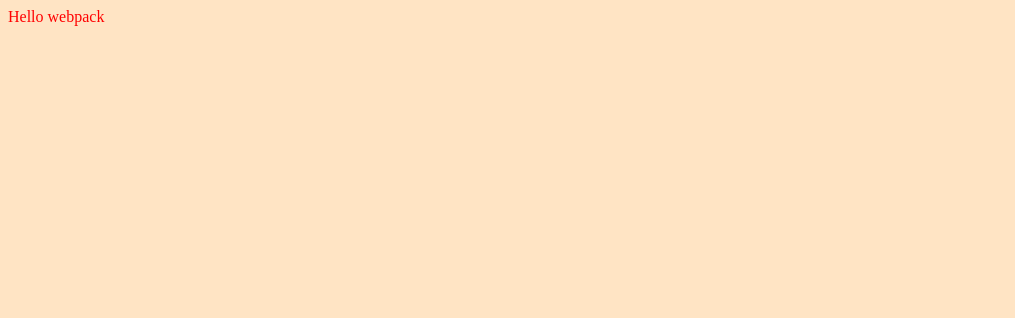
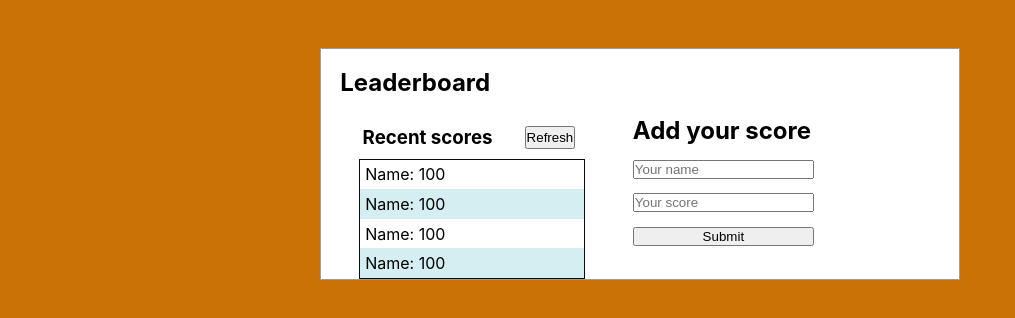
Before and after one commit to Graycemuthui/Leaderboard, a website built with webpack: page src/index.html in a window 1280 px wide. Shown: the whole page, without its empty margins (0-1015 px from the left). Built offline with nearby package versions, Linux system fonts and the light colour scheme.

Commit message:
Create html structure

```diff
--- a/src/index.html
+++ b/src/index.html
@@ -1,10 +1,59 @@
 <!DOCTYPE html>
-<html>
+<html lang="en">
   <head>
-    <meta charset="utf-8" />
-    <title>Getting Started</title>
+    <meta charset="UTF-8" />
+    <meta http-equiv="X-UA-Compatible" content="IE=edge" />
+    <meta name="viewport" content="width=device-width, initial-scale=1.0" />
+    <title>Leaderboard</title>
   </head>
   <body>
-    <script src="index.js"></script>
+    <section class="main-section">
+      <header class="main-header">
+        <h1>Leaderboard</h1>
+      </header>
+
+      <section class="main-body">
+        <section class="scores">
+          <div class="refresh-section">
+            <h3>Recent scores</h3>
+            <button class="refresh-btn">Refresh</button>
+          </div>
+          <div class="score-board" id="score-board">
+            <div class="white-container">
+              <p class="title-descr">Name: 100</p>
+            </div>
+            <div class="blue-container">
+              <p class="title-descr">Name: 100</p>
+            </div>
+            <div class="white-container">
+              <p class="title-descr">Name: 100</p>
+            </div>
+            <div class="blue-container">
+              <p class="title-descr">Name: 100</p>
+            </div>
+          </div>
+        </section>
+        <section class="form-validation">
+          <form class="add-input">
+            <h2>Add your score</h2>
+            <input
+              type="text"
+              id="input"
+              class="input"
+              placeholder="Your name"
+            />
+            <input
+              type="number"
+              id="input"
+              class="input"
+              placeholder="Your score"
+            />
+            <button type="submit">Submit</button>
+          </form>
+        </section>
+      </section>
+    </section>
+
+    <script src="./index.js"></script>
   </body>
 </html>
--- a/src/index.js
+++ b/src/index.js
@@ -1,13 +1 @@
-import _ from "lodash";
 import "./styles.css";
-
-function component() {
-  const element = document.createElement("div");
-
-  element.innerHTML = _.join(["Hello", "webpack"], " ");
-  element.classList.add("hello");
-
-  return element;
-}
-
-document.body.appendChild(component());
--- a/src/styles.css
+++ b/src/styles.css
@@ -1,7 +1,62 @@
-.hello {
-  color: red;
+* {
+  margin: 0;
+  padding: 0;
+  box-sizing: border-box;
 }
 
 body {
-  background-color: bisque;
+  font-family: -apple-system, BlinkMacSystemFont, "Segoe UI", Helvetica, Arial,
+    sans-serif, "Apple Color Emoji", "Segoe UI Emoji";
+  background-color: rgb(203, 114, 6);
 }
+
+.main-section {
+  border: 1px solid rgb(159, 156, 156);
+  width: 50%;
+  margin: 0 auto;
+  margin-top: 3rem;
+  background-color: #fff;
+  display: flex;
+  flex-direction: column;
+}
+
+.main-body {
+  display: flex;
+  gap: 3rem;
+}
+
+.main-header {
+  padding: 1.2rem;
+}
+
+.refresh-section {
+  display: flex;
+  gap: 2rem;
+  padding: 0.6rem;
+  margin-left: 2rem;
+}
+
+.score-board {
+  border: 1px solid rgb(10, 10, 10);
+  margin-left: 2.4rem;
+}
+
+.blue-container {
+  background-color: rgb(212, 238, 241);
+  padding: 0.3rem;
+}
+
+.white-container {
+  background-color: #fff;
+  padding: 0.3rem;
+}
+
+.form-validation {
+  display: flex;
+}
+
+form.add-input {
+  display: flex;
+  flex-direction: column;
+  gap: 0.9rem;
+}
```
